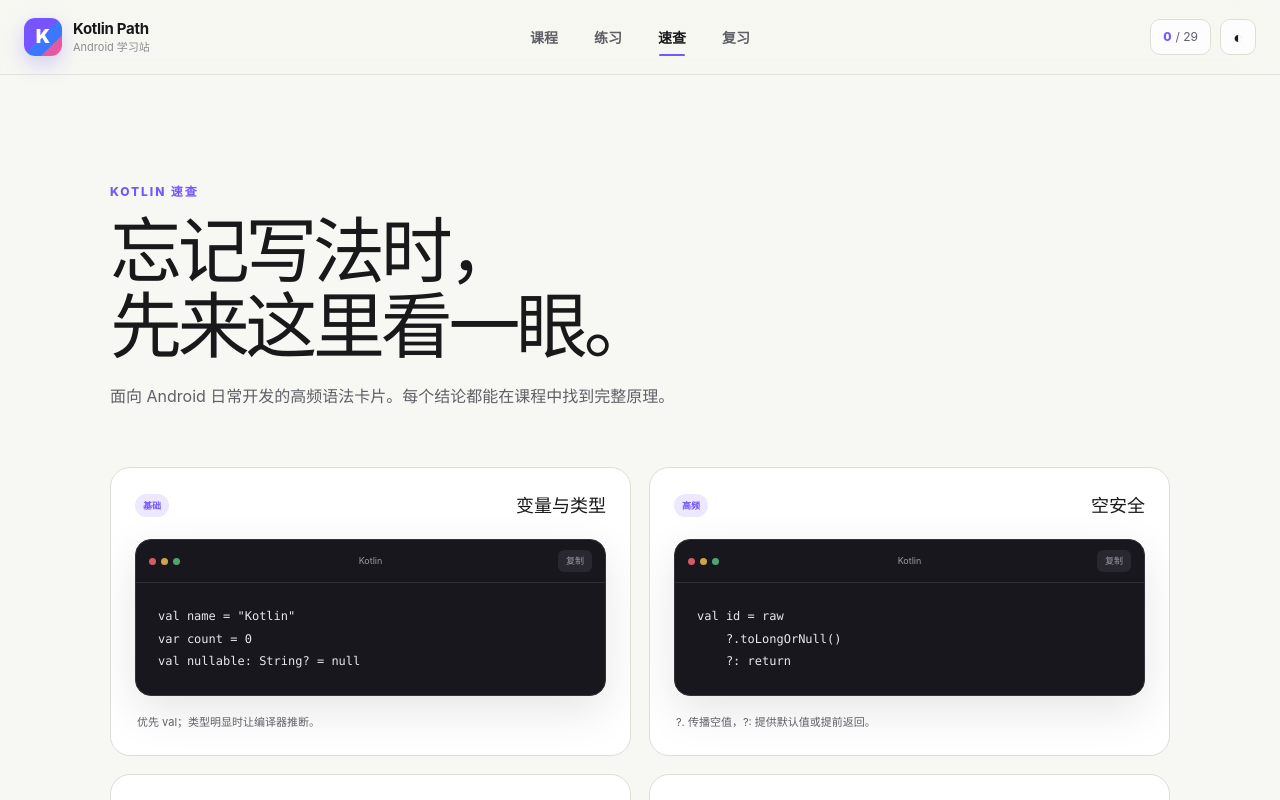
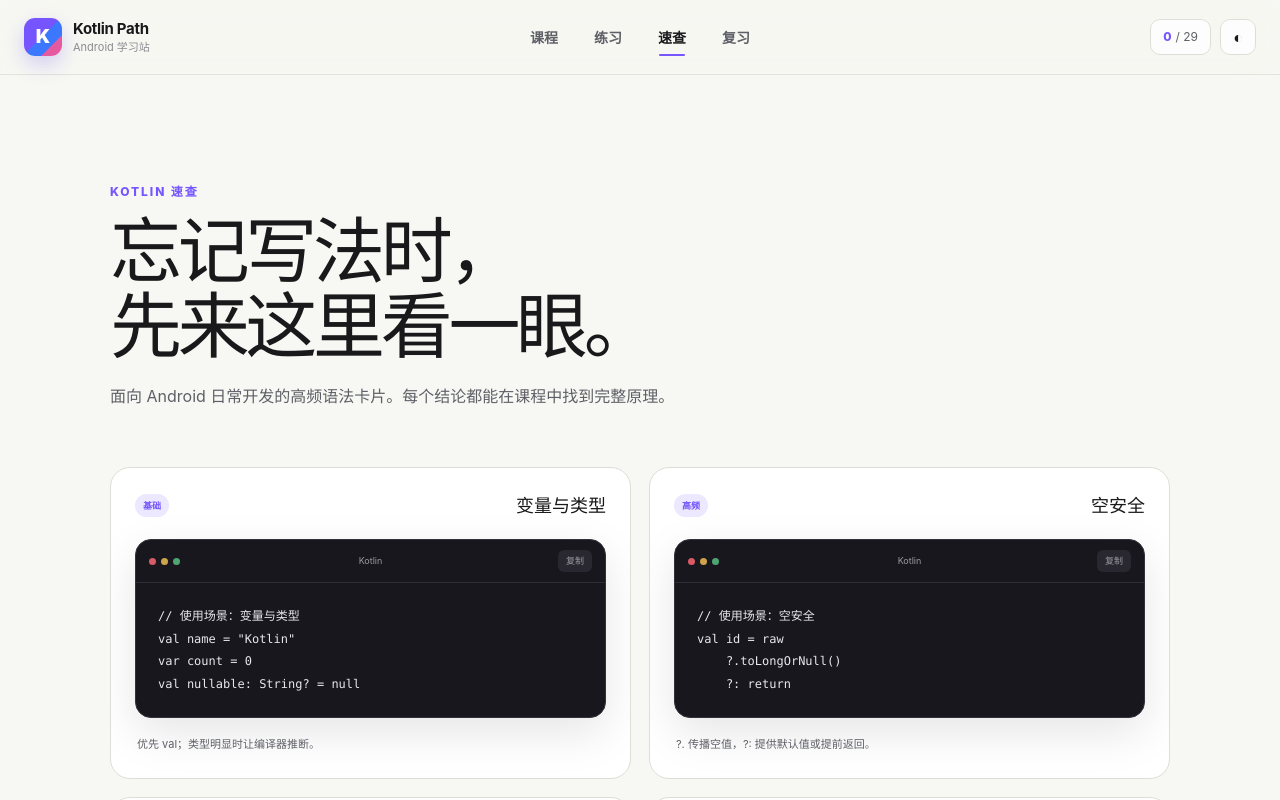
Before and after one commit to upwon/kotlin-android-learning, a Next.js app: page /reference in a window 1280 px wide. Shown: the top 800 px of the page. Built offline with nearby package versions, Linux system fonts and the light colour scheme.

Commit message:
Add folded answers and Chinese code comments

```diff
--- a/app/reference/page.tsx
+++ b/app/reference/page.tsx
@@ -7,7 +7,7 @@ const cards = [
   { title: "变量与类型", tag: "基础", code: "val name = \"Kotlin\"\nvar count = 0\nval nullable: String? = null", note: "优先 val；类型明显时让编译器推断。" },
   { title: "空安全", tag: "高频", code: "val id = raw\n    ?.toLongOrNull()\n    ?: return", note: "?. 传播空值，?: 提供默认值或提前返回。" },
   { title: "when 表达式", tag: "控制流", code: "val label = when (code) {\n    in 200..299 -> \"成功\"\n    401 -> \"请登录\"\n    else -> \"失败\"\n}", note: "没有 fall-through，也不需要 break。" },
-  { title: "默认与具名参数", tag: "函数", code: "fun load(\n    page: Int = 1,\n    refresh: Boolean = false,\n) { /* ... */ }\n\nload(refresh = true)", note: "减少重载，让调用处自己解释含义。" },
+  { title: "默认与具名参数", tag: "函数", code: "fun load(\n    page: Int = 1,\n    refresh: Boolean = false,\n) { /* 执行加载逻辑 */ }\n\nload(refresh = true)", note: "减少重载，让调用处自己解释含义。" },
   { title: "集合转换", tag: "集合", code: "val names = users\n    .filter { it.active }\n    .map { it.name }\n    .distinct()", note: "每一步返回新集合；长链和大数据量关注中间分配。" },
   { title: "作用域函数", tag: "惯用法", code: "val intent = Intent(context, DetailActivity::class.java)\n    .apply { putExtra(EXTRA_ID, id) }\n\nuser?.let { render(it) }", note: "apply 返回接收者；let 返回 Lambda 结果。" },
   { title: "协程切换上下文", tag: "协程", code: "viewModelScope.launch {\n    val data = withContext(Dispatchers.IO) {\n        repository.load()\n    }\n    render(data)\n}", note: "suspend 不等于后台线程，Dispatcher 才决定执行环境。" },
@@ -19,7 +19,7 @@ export default function ReferencePage() {
     <main className="page-shell simple-page reference-page">
       <header className="page-hero slim"><div><span className="eyebrow">Kotlin 速查</span><h1>忘记写法时，<br />先来这里看一眼。</h1><p>面向 Android 日常开发的高频语法卡片。每个结论都能在课程中找到完整原理。</p></div></header>
       <div className="reference-grid">
-        {cards.map((card) => <article className="reference-card" key={card.title}><div><span>{card.tag}</span><h2>{card.title}</h2></div><CodeBlock code={card.code} /><p>{card.note}</p></article>)}
+        {cards.map((card) => <article className="reference-card" key={card.title}><div><span>{card.tag}</span><h2>{card.title}</h2></div><CodeBlock code={card.code} comment={`使用场景：${card.title}`} /><p>{card.note}</p></article>)}
       </div>
     </main>
   );
```
